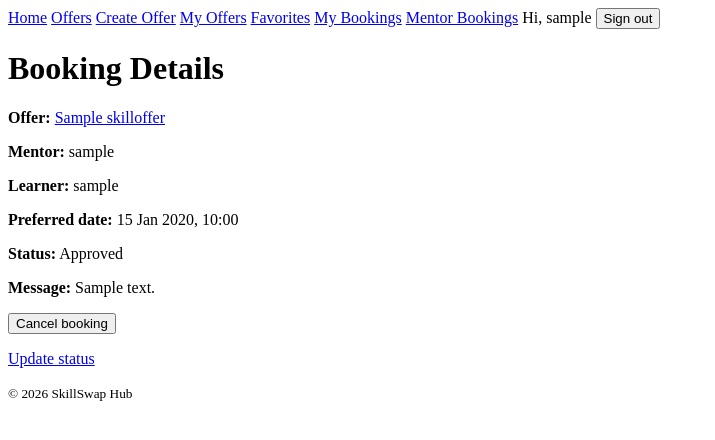
After one commit to TruhchevMihail/SkillSwapHub, a Django app: page /bookings/1/ in a window 1280 px wide. The commit adds this page. Shown: the top 440 px of the page, without its empty margins (0-715 px from the left). Run offline with Django 5.2, Linux system fonts and the light colour scheme; a user stored in the database is signed in; tables that the repository leaves empty hold one stand-in row (values such as "Sample post").

Commit message:
Add booking model, forms, views, templates, and booking flow

```diff
--- a/SkillSwap_Hub/urls.py
+++ b/SkillSwap_Hub/urls.py
@@ -8,6 +8,7 @@ urlpatterns = [
     path('', include('core.urls')),
     path('accounts/', include('accounts.urls')),
     path('offers/', include('offers.urls')),
+    path('bookings/', include('bookings.urls')),
 ]
 
 if settings.DEBUG:
--- /dev/null
+++ b/bookings/models.py
@@ -0,0 +1,70 @@
+from django.conf import settings
+from django.core.exceptions import ValidationError
+from django.db import models
+from django.urls import reverse
+
+from offers.models import SkillOffer
+
+
+class Booking(models.Model):
+    class Status(models.TextChoices):
+        PENDING = 'Pending', 'Pending'
+        APPROVED = 'Approved', 'Approved'
+        REJECTED = 'Rejected', 'Rejected'
+        CANCELLED = 'Cancelled', 'Cancelled'
+        COMPLETED = 'Completed', 'Completed'
+
+    offer = models.ForeignKey(
+        SkillOffer,
+        on_delete=models.CASCADE,
+        related_name='bookings',
+    )
+
+    learner = models.ForeignKey(
+        settings.AUTH_USER_MODEL,
+        on_delete=models.CASCADE,
+        related_name='bookings',
+    )
+
+    preferred_date = models.DateTimeField()
+
+    message = models.TextField(
+        blank=True,
+    )
+
+    status = models.CharField(
+        max_length=20,
+        choices=Status.choices,
+        default=Status.PENDING,
+    )
+
+    created_at = models.DateTimeField(
+        auto_now_add=True,
+    )
+
+    updated_at = models.DateTimeField(
+        auto_now=True,
+    )
+
+    class Meta:
+        ordering = ['-created_at']
+
+    def clean(self):
+        from django.utils import timezone
+
+        if self.preferred_date and self.preferred_date <= timezone.now():
+            raise ValidationError({
+                'preferred_date': 'Preferred date must be in the future.'
+            })
+
+        if self.offer_id and self.learner_id and self.offer.owner_id == self.learner_id:
+            raise ValidationError('You cannot book your own offer.')
+
+        if self.offer_id and not self.offer.is_active:
+            raise ValidationError('Inactive offers cannot be booked.')
+
+    def __str__(self):
+        return f'{self.learner.username} -> {self.offer.title} ({self.get_status_display()})'
+
+    def get_absolute_url(self):
+        return reverse('booking-detail', kwargs={'pk': self.pk})
--- /dev/null
+++ b/bookings/urls.py
@@ -0,0 +1,19 @@
+from django.urls import path
+
+from .views import (
+    BookingCancelView,
+    BookingCreateView,
+    BookingDetailView,
+    BookingStatusUpdateView,
+    MentorBookingsListView,
+    MyBookingsListView,
+)
+
+urlpatterns = [
+    path('create/<int:offer_pk>/', BookingCreateView.as_view(), name='booking-create'),
+    path('my-bookings/', MyBookingsListView.as_view(), name='my-bookings'),
+    path('mentor-bookings/', MentorBookingsListView.as_view(), name='mentor-bookings'),
+    path('<int:pk>/', BookingDetailView.as_view(), name='booking-detail'),
+    path('<int:pk>/status/', BookingStatusUpdateView.as_view(), name='booking-status-update'),
+    path('<int:pk>/cancel/', BookingCancelView.as_view(), name='booking-cancel'),
+]
--- /dev/null
+++ b/bookings/views.py
@@ -0,0 +1,104 @@
+from django.contrib.auth.mixins import LoginRequiredMixin
+from django.core.exceptions import PermissionDenied
+from django.db.models import Q
+from django.http import HttpResponseRedirect
+from django.shortcuts import get_object_or_404
+from django.urls import reverse
+from django.views import View
+from django.views.generic import CreateView, DetailView, ListView, UpdateView
+
+from offers.models import SkillOffer
+from .forms import BookingCreateForm, BookingStatusUpdateForm
+from .models import Booking
+
+
+class BookingCreateView(LoginRequiredMixin, CreateView):
+    model = Booking
+    form_class = BookingCreateForm
+    template_name = 'bookings/booking-create.html'
+
+    def dispatch(self, request, *args, **kwargs):
+        self.offer = get_object_or_404(SkillOffer, pk=self.kwargs['offer_pk'])
+
+        if request.user.is_authenticated and self.offer.owner == request.user:
+            raise PermissionDenied('You cannot book your own offer.')
+
+        return super().dispatch(request, *args, **kwargs)
+
+    def form_valid(self, form):
+        form.instance.offer = self.offer
+        form.instance.learner = self.request.user
+        return super().form_valid(form)
+
+    def get_context_data(self, **kwargs):
+        context = super().get_context_data(**kwargs)
+        context['offer'] = self.offer
+        return context
+
+
+class MyBookingsListView(LoginRequiredMixin, ListView):
+    model = Booking
+    template_name = 'bookings/my-bookings.html'
+    context_object_name = 'bookings'
+
+    def get_queryset(self):
+        return Booking.objects.filter(
+            learner=self.request.user
+        ).select_related('offer', 'offer__owner', 'offer__category')
+
+
+class MentorBookingsListView(LoginRequiredMixin, ListView):
+    model = Booking
+    template_name = 'bookings/mentor-bookings.html'
+    context_object_name = 'bookings'
+
+    def get_queryset(self):
+        return Booking.objects.filter(
+            offer__owner=self.request.user
+        ).select_related('offer', 'learner', 'offer__category')
+
+
+class BookingDetailView(LoginRequiredMixin, DetailView):
+    model = Booking
+    template_name = 'bookings/booking-detail.html'
+    context_object_name = 'booking'
+
+    def get_queryset(self):
+        return Booking.objects.filter(
+            Q(learner=self.request.user) |
+            Q(offer__owner=self.request.user)
+        ).select_related('offer', 'learner', 'offer__owner', 'offer__category')
+
+
+class BookingStatusUpdateView(LoginRequiredMixin, UpdateView):
+    model = Booking
+    form_class = BookingStatusUpdateForm
+    template_name = 'bookings/booking-status-update.html'
+
+    def get_queryset(self):
+        return Booking.objects.filter(offer__owner=self.request.user)
+
+    def form_valid(self, form):
+        booking = form.instance
+
+        if booking.status == Booking.Status.CANCELLED:
+            raise PermissionDenied('Cancelled bookings cannot be updated.')
+
+        return super().form_valid(form)
+
+
+class BookingCancelView(LoginRequiredMixin, View):
+    def post(self, request, pk):
+        booking = get_object_or_404(
+            Booking,
+            pk=pk,
+            learner=request.user,
+        )
+
+        if booking.status not in [Booking.Status.PENDING, Booking.Status.APPROVED]:
+            raise PermissionDenied('Only pending or approved bookings can be cancelled.')
+
+        booking.status = Booking.Status.CANCELLED
+        booking.save()
+
+        return HttpResponseRedirect(reverse('booking-detail', kwargs={'pk': booking.pk}))
--- /dev/null
+++ b/templates/bookings/booking-detail.html
@@ -0,0 +1,27 @@
+{% extends 'common/base.html' %}
+
+{% block content %}
+    <h1>Booking Details</h1>
+
+    <p><strong>Offer:</strong> <a href="{% url 'offer-detail' booking.offer.pk %}">{{ booking.offer.title }}</a></p>
+    <p><strong>Mentor:</strong> {{ booking.offer.owner.username }}</p>
+    <p><strong>Learner:</strong> {{ booking.learner.username }}</p>
+    <p><strong>Preferred date:</strong> {{ booking.preferred_date|date:"d M Y, H:i" }}</p>
+    <p><strong>Status:</strong> {{ booking.status }}</p>
+    <p><strong>Message:</strong> {{ booking.message|default:"No message provided." }}</p>
+
+    {% if request.user == booking.learner %}
+        {% if booking.status == 'Pending' or booking.status == 'Approved' %}
+            <form method="post" action="{% url 'booking-cancel' booking.pk %}">
+                {% csrf_token %}
+                <button type="submit">Cancel booking</button>
+            </form>
+        {% endif %}
+    {% endif %}
+
+    {% if request.user == booking.offer.owner %}
+        <p>
+            <a href="{% url 'booking-status-update' booking.pk %}">Update status</a>
+        </p>
+    {% endif %}
+{% endblock %}
--- a/templates/common/base.html
+++ b/templates/common/base.html
@@ -15,6 +15,8 @@
             <a href="{% url 'offer-create' %}">Create Offer</a>
             <a href="{% url 'my-offers' %}">My Offers</a>
             <a href="{% url 'favorite-offers' %}">Favorites</a>
+            <a href="{% url 'my-bookings' %}">My Bookings</a>
+            <a href="{% url 'mentor-bookings' %}">Mentor Bookings</a>
 
             <span>Hi, {{ request.user.username }}</span>
             <form method="post" action="{% url 'logout' %}" style="display:inline;">
--- a/templates/offers/offer-detail.html
+++ b/templates/offers/offer-detail.html
@@ -30,6 +30,12 @@
         </form>
     {% endif %}
 
+    {% if request.user.is_authenticated and request.user != offer.owner %}
+        <p>
+            <a href="{% url 'booking-create' offer.pk %}">Book this session</a>
+        </p>
+    {% endif %}
+
     {% if request.user == offer.owner %}
         <p>
             <a href="{% url 'offer-edit' offer.pk %}">Edit</a>
```
Also changed, not shown: bookings/admin.py (added, +21 -0 lines), bookings/forms.py (added, +52 -0 lines), templates/bookings/booking-create.html (added, +17 -0 lines), templates/bookings/booking-status-update.html (added, +17 -0 lines), templates/bookings/mentor-bookings.html (added, +20 -0 lines), templates/bookings/my-bookings.html (added, +19 -0 lines), bookings/migrations/0001_initial.py (added).
